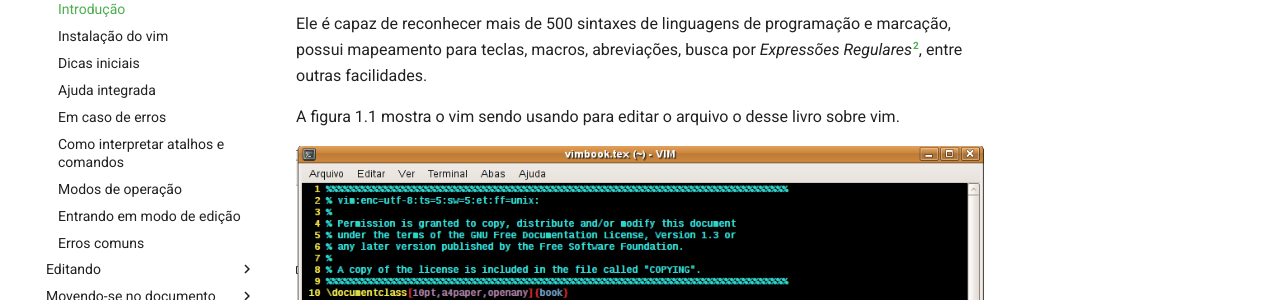
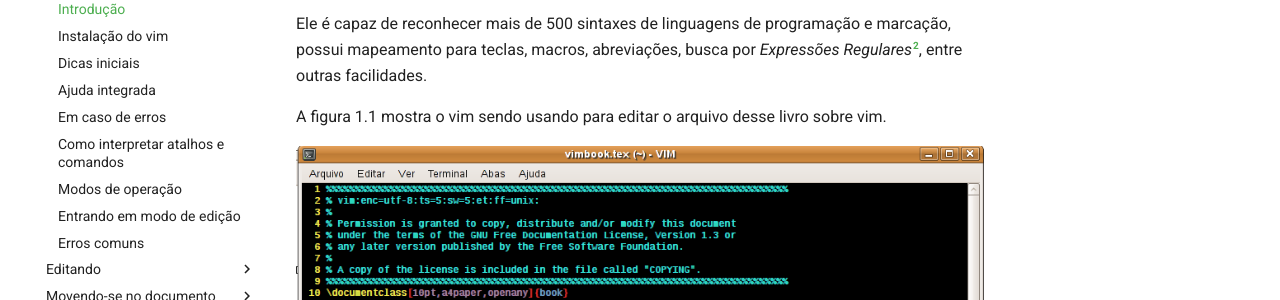
Before and after one commit to cassiobotaro/vimbook, an MkDocs documentation site: the page built from docs/capitulo_1/introducao.md, in a window 1280 px wide and 900 px high, scrolled down 1007 px. Shown: the part 153-453 px from the top of the window. Built offline with MkDocs 1.6.1 and Material for MkDocs 9.7.7, drawn with Linux system fonts in a browser that asks for light colours; comment, search, counter and statistics services are not loaded.

```diff
--- a/docs/capitulo_1/introducao.md
+++ b/docs/capitulo_1/introducao.md
@@ -55,7 +55,7 @@ programação e marcação, possui mapeamento para teclas, macros,
 abreviações, busca por *Expressões Regulares*[^2], entre outras facilidades.
 
 A figura 1.1 mostra o vim sendo usando para editar o
-arquivo o desse livro sobre vim.
+arquivo desse livro sobre vim.
 
 
 ![Usando o vim para editar o código em LaTeX](vimedittex.png "Usando o vim para editar o código em LaTeX")
```
